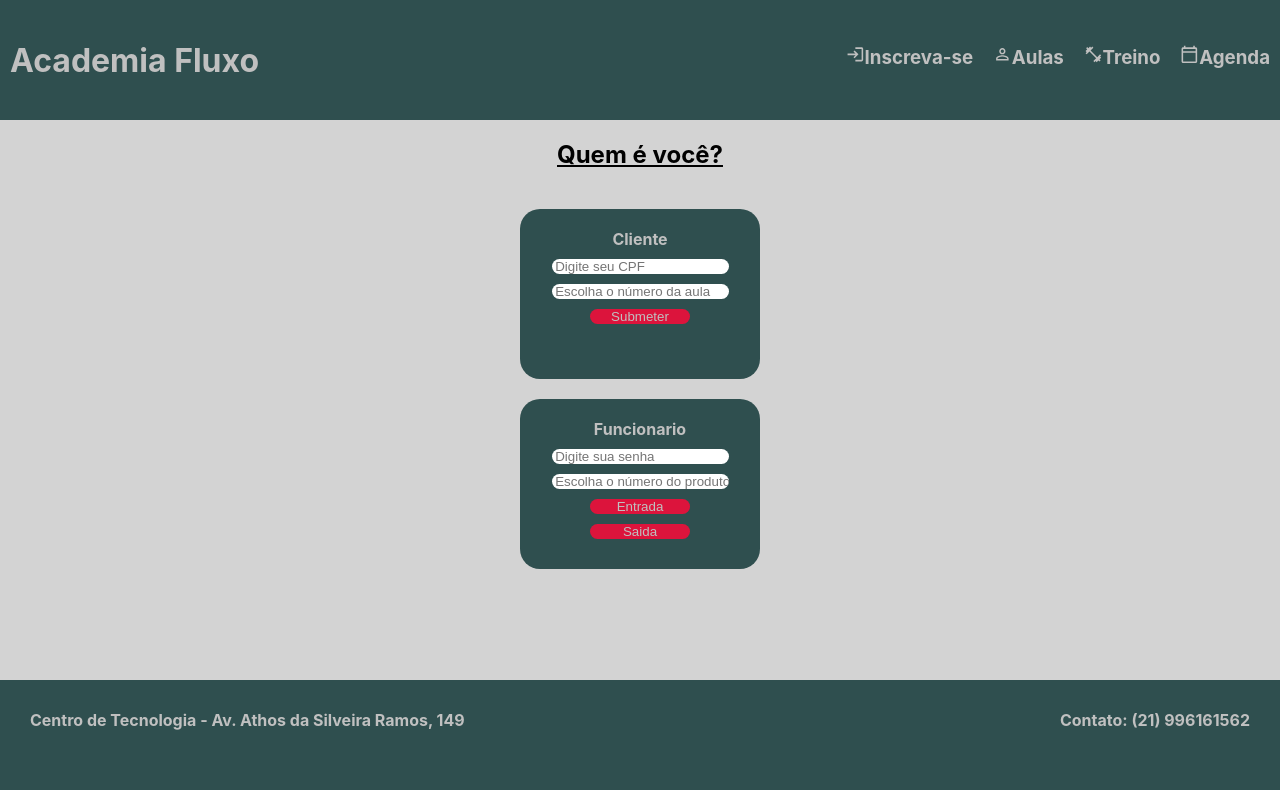
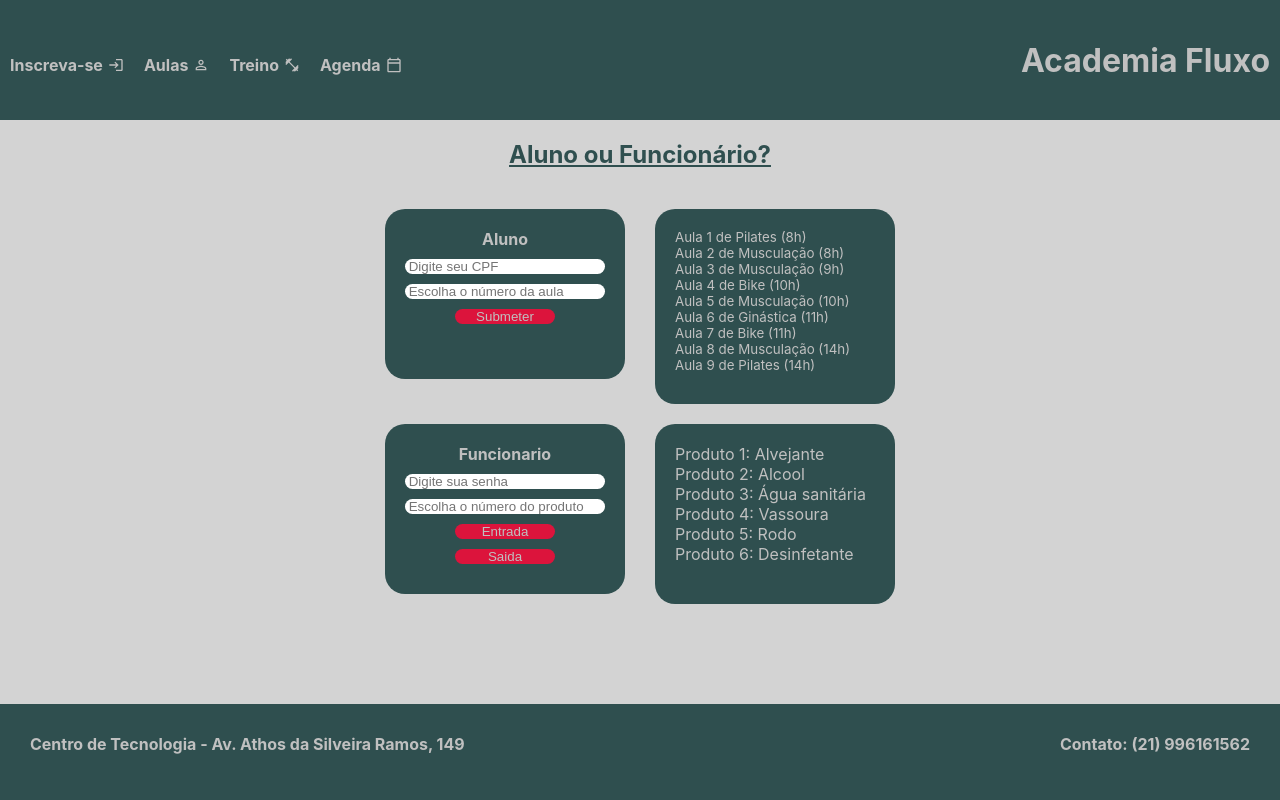
Before and after one commit to lucasmiguels/Academia_Fluxo, a React (Create React App) app: page / in a window 1280 px wide. Built offline with nearby package versions, Linux system fonts and the light colour scheme.

Commit message:
Melhorias no estilo e novas listas

```diff
--- a/src/Components/Footer/styles.js
+++ b/src/Components/Footer/styles.js
@@ -2,7 +2,7 @@ import styled from "styled-components";
 
 export const Foot = styled.footer`
     background-color:darkslategray;
-    height:110px;
+    height:12vh;
     color:silver;
     display:flex;
     flex-direction: row;
--- a/src/Components/Header/index.js
+++ b/src/Components/Header/index.js
@@ -10,16 +10,16 @@ export default function Header() {
         {nome: 'Treino', icone: <MdOutlineFitnessCenter/>},
         {nome: 'Agenda', icone: <MdOutlineCalendarToday/>},
     ]
-    const renderList = itensMenu.map((item,index) => (
+    const renderizando = itensMenu.map((item,index) => (
         <MenuItem key = {index}>
+            {item.nome}
             {item.icone}
-            {item.nome}
         </MenuItem>
     ));
     return(
         <Head>
+            <HeaderMenu> {renderizando} </HeaderMenu>
             <HeaderName> Academia Fluxo </HeaderName>
-            <HeaderMenu> {renderList} </HeaderMenu>
         </Head>
 
     );
--- a/src/Components/Header/styles.js
+++ b/src/Components/Header/styles.js
@@ -1,12 +1,13 @@
 import styled from "styled-components";
 
-export const MenuItem = styled.h3`
-    height:5vh;
+export const MenuItem = styled.h4`
+    height:20px;
+    color:silver;
+    display:flex;
+    align-items: center;
+    justify-content:center;
+    gap: 5px;
     cursor:pointer;
-    &hover{
-        color: silver;
-        border-bottom : 2px solid silver;
-    }
 `
 export const Head = styled.div`
     display: flex;
@@ -25,6 +26,6 @@ export const HeaderMenu = styled.div`
     display: flex;
     flex-direction: row;
     gap:20px;
-    padding-right:10px;
+    padding-left:10px;
     padding-top:10px;
 `
--- /dev/null
+++ b/src/Components/MenuPrincipal/aulasprodutos.js
@@ -0,0 +1,20 @@
+export const aulas = [
+    { id: 1, nome: 'Pilates', horario: '8h'},
+    { id: 2, nome: 'Musculação', horario: '8h'},
+    { id: 3, nome: 'Musculação', horario: '9h'},
+    { id: 4, nome: 'Bike', horario: '10h'},
+    { id: 5, nome: 'Musculação', horario: '10h'},
+    { id: 6, nome: 'Ginástica', horario: '11h'},
+    { id: 7, nome: 'Bike', horario: '11h'},
+    { id: 8, nome: 'Musculação', horario: '14h'},
+    { id: 9, nome: 'Pilates', horario: '14h'}
+];
+
+export const produtos = [
+    { id: 1, nome: 'Alvejante', inestoque: true},
+    { id: 2, nome: 'Alcool', inestoque: false},
+    { id: 3, nome: 'Água sanitária', inestoque: true},
+    { id: 4, nome: 'Vassoura', inestoque: true},
+    { id: 5, nome: 'Rodo', inestoque: true},
+    { id: 6, nome: 'Desinfetante', inestoque: false}
+];
--- a/src/Components/MenuPrincipal/index.js
+++ b/src/Components/MenuPrincipal/index.js
@@ -1,5 +1,7 @@
 import React, { useState,useEffect } from "react";
-import {Pergunta, Menu, MenuCliente, TituloCliente, Input, Submeter, MenuFuncionario, TituloFuncionario, EntradaProduto, SaidaProduto} from './styles'
+import {Pergunta, Cadaproduto, Funcionario, Listaprodutos,Cadaula,Cliente,Listaulas, Menu, MenuCliente, TituloCliente, Input, Submeter, MenuFuncionario, TituloFuncionario, EntradaProduto, SaidaProduto} from './styles'
+import { aulas } from "./aulasprodutos";
+import { produtos } from "./aulasprodutos";
 
 export default function MenuPrincipal() {
     const[cpf,setcpf] = useState('');
@@ -11,16 +13,30 @@ export default function MenuPrincipal() {
     const[actualProduct,setActualproduct] = useState ({})
     const[avaiableproduct,setAvaiableProduct] = useState(false)
 
+    const renderaulas = aulas.map((item,index) => (
+        <Cadaula key = {index}>
+            <li> Aula {item.id} de {item.nome} ({item.horario})  </li>
+        </Cadaula>
+    ));
+
+    const renderprodutos = produtos.map((item,index) => (
+        <Cadaproduto key = {index}>
+            <li> Produto {item.id}: {item.nome} </li>
+        </Cadaproduto>
+    ));
+
 
     function Reset(){
         setcpf('');
         setnumberclass('');
         setActualclass({});
+        console.log("Aula marcada")
     }
     function ResetFuncionario(){
         setpassword('');
         setnumberproduct('');
         setActualproduct({});
+        console.log("Obrigado por nos informar!")
     }
 
     useEffect(() => {
@@ -49,9 +65,10 @@ export default function MenuPrincipal() {
 
     return(
         <Menu>
-        <Pergunta> <u>Quem é você?</u> </Pergunta>
+        <Pergunta> <u>Aluno ou Funcionário?</u> </Pergunta>
+        <Cliente>
         <MenuCliente>
-            <TituloCliente> Cliente </TituloCliente>
+            <TituloCliente> Aluno </TituloCliente>
             <Input
              placeholder=' Digite seu CPF'
              value={cpf}
@@ -64,6 +81,11 @@ export default function MenuPrincipal() {
             ></Input>
             <Submeter onClick={Reset} disabled={!avaiable}> Submeter </Submeter>
         </MenuCliente>
+        <Listaulas>
+            {renderaulas}
+        </Listaulas>
+        </Cliente>
+        <Funcionario>
         <MenuFuncionario>
             <TituloFuncionario> Funcionario </TituloFuncionario>
             <Input
@@ -79,6 +101,8 @@ export default function MenuPrincipal() {
             <EntradaProduto onClick={ResetFuncionario} disabled={!avaiableproduct}> Entrada </EntradaProduto>
             <SaidaProduto onClick={ResetFuncionario} disabled={!avaiableproduct}> Saida </SaidaProduto>
         </MenuFuncionario>
+        <Listaprodutos> {renderprodutos} </Listaprodutos>
+        </Funcionario>
         </Menu>
     );
 }
--- a/src/Components/MenuPrincipal/styles.js
+++ b/src/Components/MenuPrincipal/styles.js
@@ -2,6 +2,7 @@ import styled from "styled-components";
 
 export const Pergunta = styled.h2`
     padding: 20px;
+    color:darkslategray;
 
 `
 
@@ -9,7 +10,7 @@ export const Menu = styled.div`
     background-color:lightgray;
     display:flex;
     flex-direction: column;
-    height:70vh;
+    height:73vh;
     align-items:center;
     gap:20px;
 
@@ -34,6 +35,7 @@ export const TituloCliente = styled.h4``
 export const Input = styled.input`
 border:0;
 border-radius:10px;
+width: 200px;
 
 `
 
@@ -44,6 +46,23 @@ export const Submeter = styled.button`
     color:silver;
     background-color: ${props =>props.disabled ? 'crimson' : 'green'};
 `
+export const Cliente = styled.div`
+    display:flex;
+    flex-direction:row;
+    gap:30px;
+`
+export const Listaulas = styled.div`
+    background-color: darkslategray;
+    color: silver;
+    padding:20px;
+    height:155px;
+    width:200px;
+    font-size:smaller;
+    border-radius:20px;
+
+`
+export const Cadaula = styled.div``
+
 export const MenuFuncionario = styled.div`
     padding:20px;
     display: flex;
@@ -71,3 +90,21 @@ export const SaidaProduto = styled.button`
     color:silver;
     background-color: ${props =>props.disabled ? 'crimson' : 'green'};
 `
+export const Funcionario = styled.div`
+    display:flex;
+    flex-direction:row;
+    gap:30px;
+`
+export const Listaprodutos = styled.div`
+    background-color: darkslategray;
+    color: silver;
+    padding:20px;
+    height:140px;
+    width:200px;
+    font-size:medium;
+    border-radius:20px;
+    display:flex;
+    flex-direction:column;
+
+`
+export const Cadaproduto = styled.div``
```
